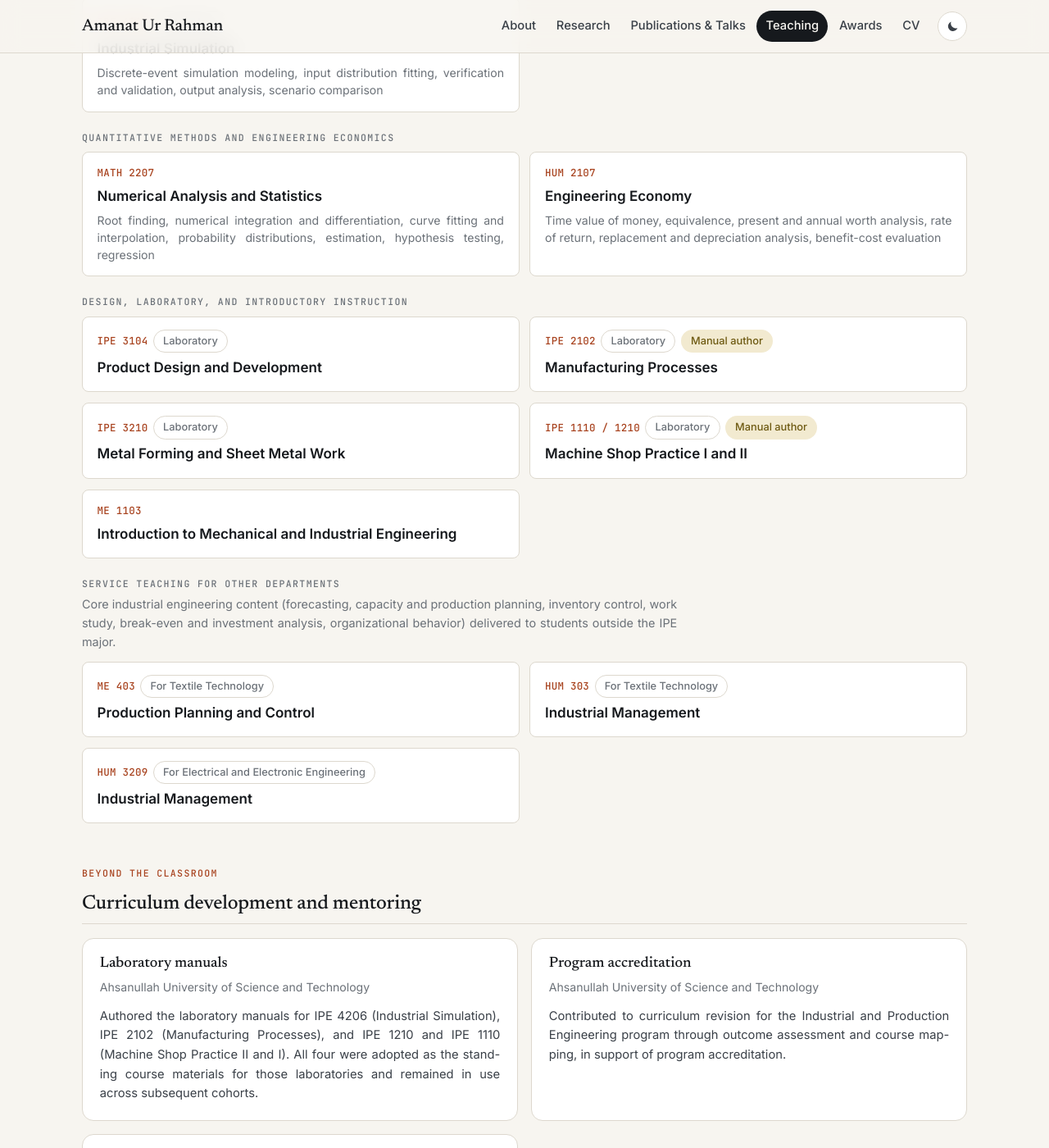
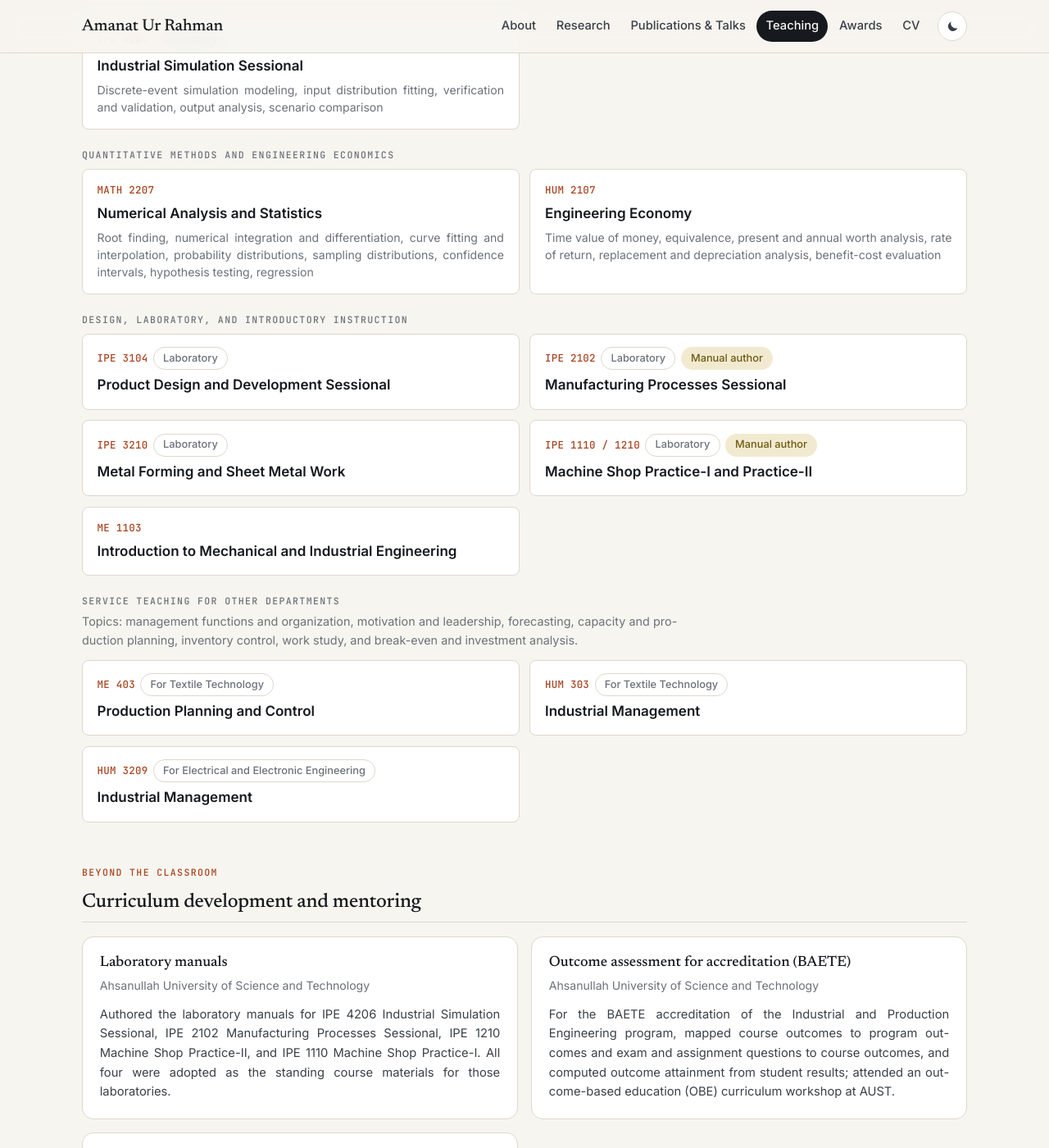
Before and after one commit to amanat-rahman/amanat-rahman.github.io, a Jekyll site: the page built from teaching.html, in a window 1280 px wide and 1400 px high, scrolled down 1374 px. Shown: the whole window at 82% size. Built offline with Jekyll 4.4.1, drawn with Linux system fonts in a browser that asks for light colours; some of the changed text lies outside the part shown.

Commit message:
Add the MECH 6074 guest instructor session; sync teaching and publication details with the October CV
Guest Instructor entry on the Teaching and CV pages and in the CV PDF. Updated
manuscript title and status, coursework name, AUST teaching summary, course
topics and lab course names, BAETE outcome assessment, mentoring and service
wording. Public PDF rebuilt: six pages, no phone, GPA, or plain email.

Co-Authored-By: Claude Opus 5.5 <noreply@anthropic.com>
Claude-Session: https://claude.ai/code/session_012gzcHSSbTY5Xckd1ycFgL5

```diff
--- a/_data/education.yml
+++ b/_data/education.yml
@@ -16,7 +16,7 @@
   year: "2023"
   thesis_label: Research
   thesis: Impact of institutional variability and correlated multi-level factors on post-heart-transplant survivability
-  coursework: Foundations of Optimization I; Algorithms for Optimization; Design of Computer Algorithms; Simulation; Introduction to Machine Learning; Predictive Analytics II; Mathematical Statistics; Engineering Statistics II
+  coursework: Foundations of Optimization I; Algorithms for Optimization; Design and Analysis of Computer Algorithms; Simulation; Introduction to Machine Learning; Predictive Analytics II; Mathematical Statistics; Engineering Statistics II
 
 - degree: M.S. in Industrial and Production Engineering
   institution: Bangladesh University of Engineering and Technology
--- a/_data/publications.yml
+++ b/_data/publications.yml
@@ -5,12 +5,12 @@
 
 - id: rahman2026outpatient
   type: working
-  title: Using stochastic programming to mitigate patient no-shows and short-notice cancellations in outpatient clinics through overbooking and walk-ins
+  title: Two-stage stochastic optimization of outpatient scheduling with overbooking and walk-in patients under no-shows and short-notice cancellations
   authors: A. U. Rahman, T. Giovannelli, K. S. Shehadeh, and J. Shi
-  venue: In final co-author revision before journal submission
+  venue: In final co-author review before journal submission
   year: "2026"
   sort: "202610"
-  status: In final revision
+  status: In final review
   abstract: >-
     A two-stage stochastic program with an integer first stage that jointly determines
     overbooking levels and appointment slot assignments under uncertain no-shows,
--- a/_data/research.yml
+++ b/_data/research.yml
@@ -6,7 +6,7 @@ intro: >-
 # maker gets, not how hard the instance was to solve.
 research:
   - title: Two-stage stochastic optimization for outpatient clinic scheduling under uncertainty
-    status: Ph.D. dissertation, manuscript in final co-author revision
+    status: Ph.D. dissertation, manuscript in final co-author review
     collaborators: with T. Giovannelli, K. S. Shehadeh, and J. Shi
     period: 2023 to present
     tags: [Stochastic programming, Enhanced integer L-shaped method, Branch-and-cut, Healthcare]
--- a/_data/service.yml
+++ b/_data/service.yml
@@ -7,9 +7,9 @@ reviewing:
 
 other:
   - period: 2015 to 2021
-    title: Program accreditation
+    title: Program accreditation (BAETE)
     text: >-
-      Contributor to program accreditation activities for the Industrial and Production
+      Contributor to program accreditation activities (BAETE) for the Industrial and Production
       Engineering discipline at Ahsanullah University of Science and Technology, through
       outcome assessment and course mapping.
 
--- a/_data/teaching.yml
+++ b/_data/teaching.yml
@@ -14,10 +14,16 @@ institutions:
     location: Cincinnati, OH, USA
     period: "2026"
     roles:
+      - title: Guest Instructor
+        period: October 2026
       - title: Recitation Instructor
         period: April 2026
     groups:
       - courses:
+          - code: MECH 6074
+            title: Quality Control (graduate)
+            term: October 2026
+            topics: Judged fourteen student-group presentations on quality tools, including Pareto analysis, process mapping, statistical process control, Six Sigma, Kaizen, House of Quality, and APQP, scoring each on content and delivery
           - code: ISE 3011
             title: Deterministic Systems Models
             term: April 2026
@@ -46,13 +52,13 @@ institutions:
         period: December 2018 to July 2021
       - title: Lecturer
         period: June 2015 to November 2018
-    summary: Full teaching load each semester, with theory sections of approximately 50 students. Taught courses fully online during the COVID-19 closure (2020 to 2021).
+    summary: Full teaching load each semester, with theory sections of approximately 50 students. Taught face-to-face, and online for IPE 3107, IPE 4103, and IPE 4206 during the COVID-19 closure (2020 to 2021).
     groups:
       - heading: Operations research and production systems
         courses:
           - code: IPE 3107
             title: Operations Research
-            topics: Linear programming and the simplex method, duality and sensitivity analysis, transportation and assignment models, game theory, integer and dynamic programming, queuing models
+            topics: Linear programming and the simplex method, duality and sensitivity analysis, transportation and assignment models, game theory, integer and dynamic programming, queuing models, Markov chains
           - code: IPE 3205
             title: Production Planning and Control
             topics: Forecasting techniques, purchase and production inventory models, scheduling with Gantt charts, line balancing, plant location and layout, break-even analysis, time and motion study
@@ -63,37 +69,37 @@ institutions:
             title: Operations and Project Management
             topics: Forecasting, capacity planning, inventory models, aggregate planning, MRP and ERP, just-in-time production, line balancing and scheduling, facility location and layout, CPM and PERT
           - code: IPE 4206
-            title: Industrial Simulation
+            title: Industrial Simulation Sessional
             lab: true
             topics: Discrete-event simulation modeling, input distribution fitting, verification and validation, output analysis, scenario comparison
       - heading: Quantitative methods and engineering economics
         courses:
           - code: MATH 2207
             title: Numerical Analysis and Statistics
-            topics: Root finding, numerical integration and differentiation, curve fitting and interpolation, probability distributions, estimation, hypothesis testing, regression
+            topics: Root finding, numerical integration and differentiation, curve fitting and interpolation, probability distributions, sampling distributions, confidence intervals, hypothesis testing, regression
           - code: HUM 2107
             title: Engineering Economy
             topics: Time value of money, equivalence, present and annual worth analysis, rate of return, replacement and depreciation analysis, benefit-cost evaluation
       - heading: Design, laboratory, and introductory instruction
         courses:
           - code: IPE 3104
-            title: Product Design and Development
+            title: Product Design and Development Sessional
             lab: true
           - code: IPE 2102
-            title: Manufacturing Processes
+            title: Manufacturing Processes Sessional
             lab: true
             manual: true
           - code: IPE 3210
             title: Metal Forming and Sheet Metal Work
             lab: true
           - code: IPE 1110 / 1210
-            title: Machine Shop Practice I and II
+            title: Machine Shop Practice-I and Practice-II
             lab: true
             manual: true
           - code: ME 1103
             title: Introduction to Mechanical and Industrial Engineering
       - heading: Service teaching for other departments
-        note: Core industrial engineering content (forecasting, capacity and production planning, inventory control, work study, break-even and investment analysis, organizational behavior) delivered to students outside the IPE major.
+        note: "Topics: management functions and organization, motivation and leadership, forecasting, capacity and production planning, inventory control, work study, and break-even and investment analysis."
         courses:
           - code: ME 403
             title: Production Planning and Control
@@ -109,14 +115,14 @@ curriculum:
   - title: Laboratory manuals
     period: 2015 to 2021
     context: Ahsanullah University of Science and Technology
-    text: Authored the laboratory manuals for IPE 4206 (Industrial Simulation), IPE 2102 (Manufacturing Processes), and IPE 1210 and IPE 1110 (Machine Shop Practice II and I). All four were adopted as the standing course materials for those laboratories and remained in use across subsequent cohorts.
-  - title: Program accreditation
+    text: Authored the laboratory manuals for IPE 4206 Industrial Simulation Sessional, IPE 2102 Manufacturing Processes Sessional, IPE 1210 Machine Shop Practice-II, and IPE 1110 Machine Shop Practice-I. All four were adopted as the standing course materials for those laboratories.
+  - title: Outcome assessment for accreditation (BAETE)
     period: 2015 to 2021
     context: Ahsanullah University of Science and Technology
-    text: Contributed to curriculum revision for the Industrial and Production Engineering program through outcome assessment and course mapping, in support of program accreditation.
+    text: For the BAETE accreditation of the Industrial and Production Engineering program, mapped course outcomes to program outcomes and exam and assignment questions to course outcomes, and computed outcome attainment from student results; attended an outcome-based education (OBE) curriculum workshop at AUST.
 
 mentoring:
   - title: Undergraduate thesis supervisor
     period: 2015 to 2021
     context: Ahsanullah University of Science and Technology
-    text: Supervised five final-year project and thesis groups from problem formulation through data collection, analysis, and defense; advised on research methodology, technical writing, and preparation of results.
+    text: Supervised five final-year project and thesis groups from problem formulation through data collection, analysis, and defense; advised on research methodology and technical writing.
```
Also changed, not shown: 1 other file.
